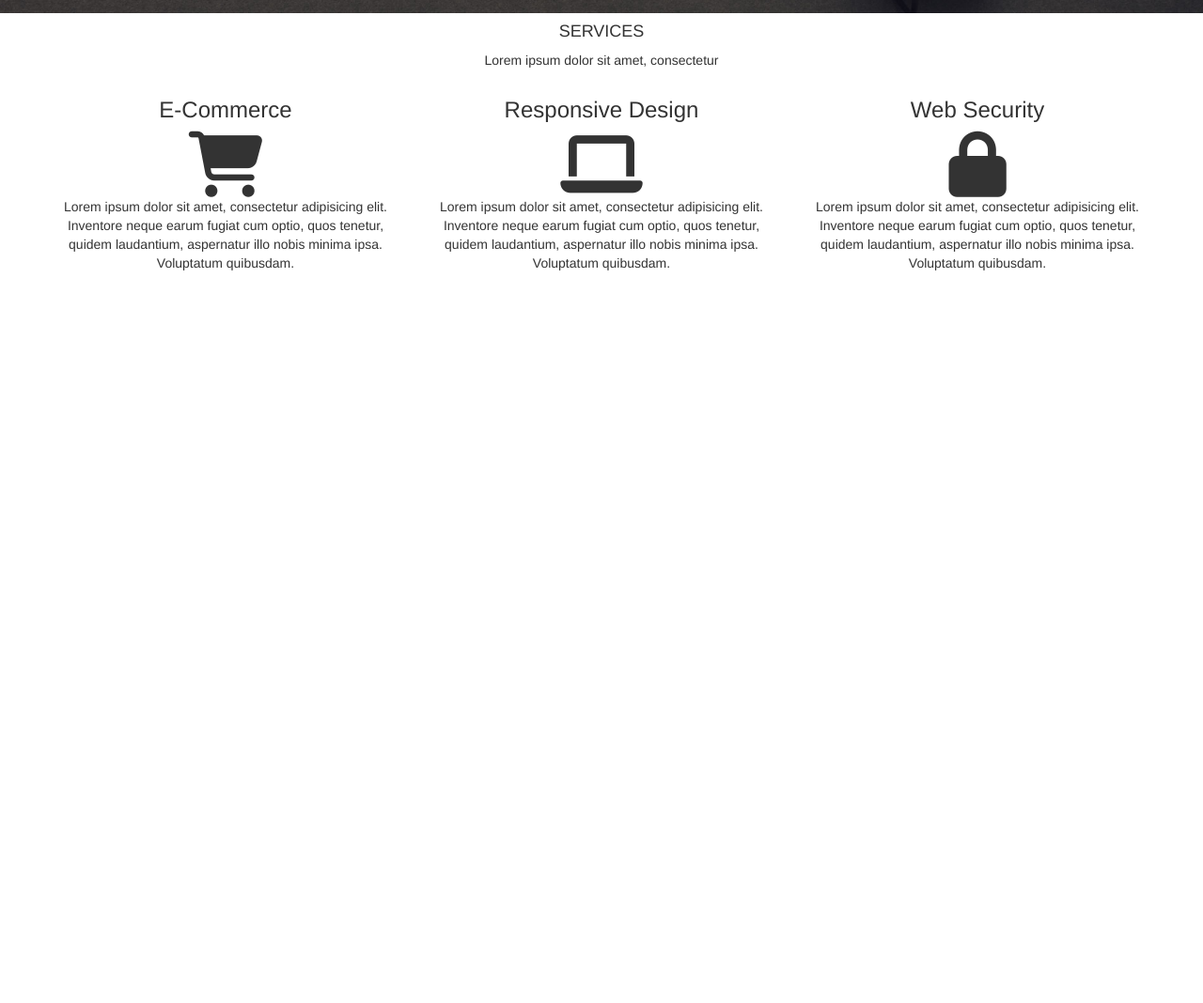
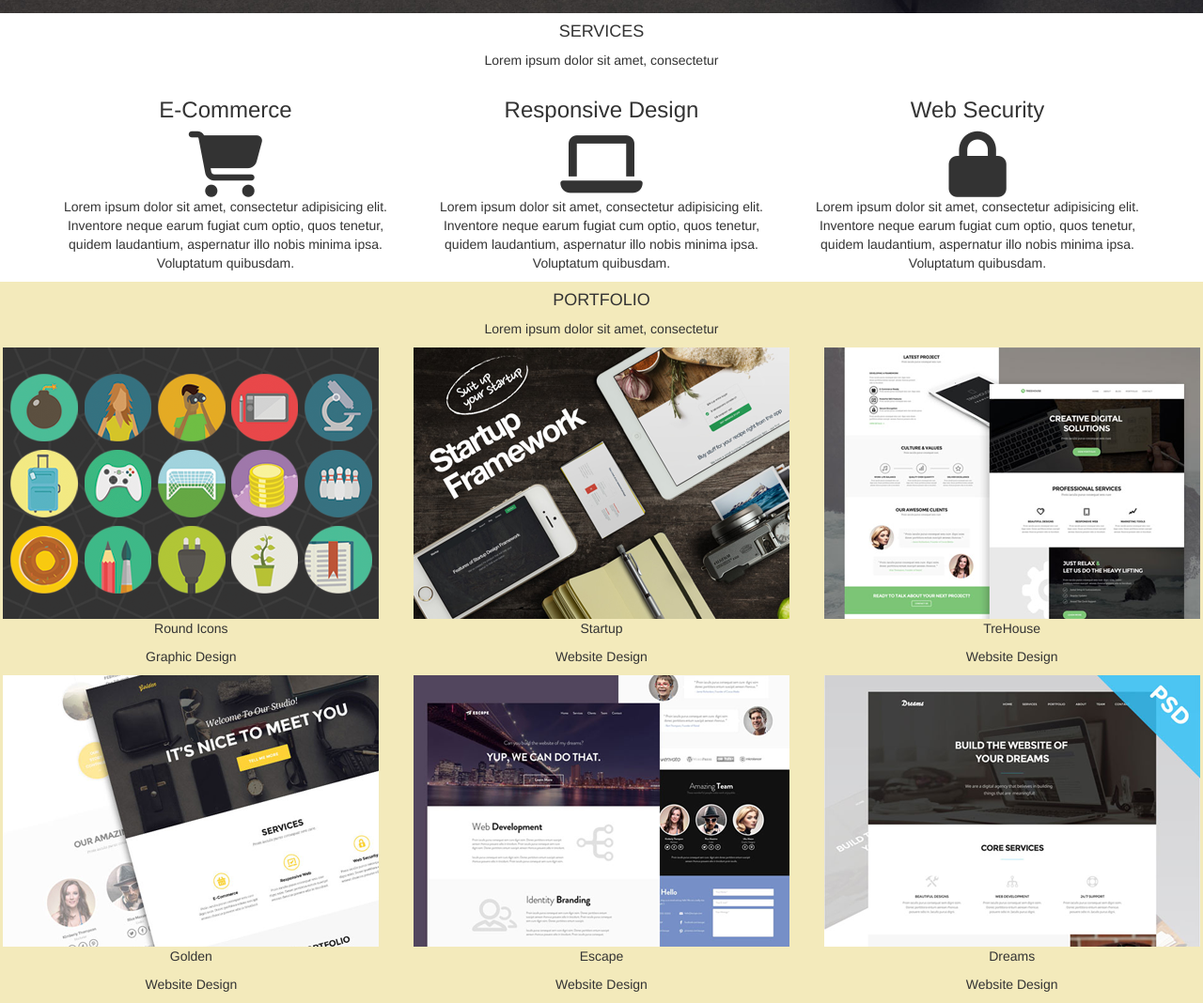
Before and after one commit to DeysiTala/lab-studio_proyectoMaquetado, a plain HTML site: page index.html in a window 1280 px wide. Shown: the part 686-1754 px from the top of the page at 94% size. Before the commit the page ends 986 px from the top, so only its background shows below. Drawn offline with Linux system fonts and the light colour scheme; a script that the page names is missing.

Commit message:
tercera seccion falta editar fuente

```diff
--- a/assets/css/main.css
+++ b/assets/css/main.css
@@ -62,3 +62,6 @@ header{
 .subtitulo1{
 	color: white;
 }
+#tercera{
+	background-color: #F3EABB  ;
+}
--- a/assets/js/main.js
+++ /dev/null
@@ -1,3 +0,0 @@
-$(document).ready(function() {
-    $("#icono1").corner("round 8px");
-});
--- a/index.html
+++ b/index.html
@@ -93,6 +93,62 @@
             </div>
         </div>
     </section>
+    <section id="tercera" class="container-fluid">
+        <div class="row">
+            <div class="col-md-12">
+                <div class="portfolio text-center">
+                    <h4>PORTFOLIO</h4>
+                    <p>Lorem ipsum dolor sit amet, consectetur</p>
+                </div>
+            </div>
+            <div class="row">
+                <div class="col-md-4">
+                    <div class="portfolio text-center">
+                        <img src="assets/img/roundicons.png">
+                        <p>Round Icons</p>
+                        <p>Graphic Design</p>
+                    </div>
+                </div>
+                <div class="col-md-4">
+                    <div class="portfolio text-center">
+                        <img src="assets/img/startup-framework.png">
+                        <p>Startup</p>
+                        <p>Website Design</p>
+                    </div>
+                </div>
+                <div class="col-md-4">
+                    <div class="portfolio text-center">
+                        <img src="assets/img/treehouse.png">
+                        <p>TreHouse</p>
+                        <p>Website Design</p>
+                    </div>
+                </div>
+            </div>
+            <div class="row">
+                <div class="col-md-4">
+                    <div class="portfolio text-center">
+                        <img src="assets/img/golden.png">
+                        <p>Golden</p>
+                        <p>Website Design</p>
+                    </div>
+                </div>
+                <div class="col-md-4">
+                    <div class="portfolio text-center">
+                        <img src="assets/img/escape.png">
+                        <p>Escape</p>
+                        <p>Website Design</p>
+                    </div>
+                </div>
+                <div class="col-md-4">
+                    <div class="portfolio text-center">
+                        <img src="assets/img/dreams.png">
+                        <p>Dreams</p>
+                        <p>Website Design</p>
+                    </div>
+                </div>
+            </div>
+        </div>
+    </section>
     <script src="assets/js/jquery-3.2.1.min.js"></script>
     <script src="assets/js/bootstrap.min.js"></script>
     <script src="https://use.fontawesome.com/e996786236.js"></script>
```
Lines whose indentation alone changed are shown as unchanged.
